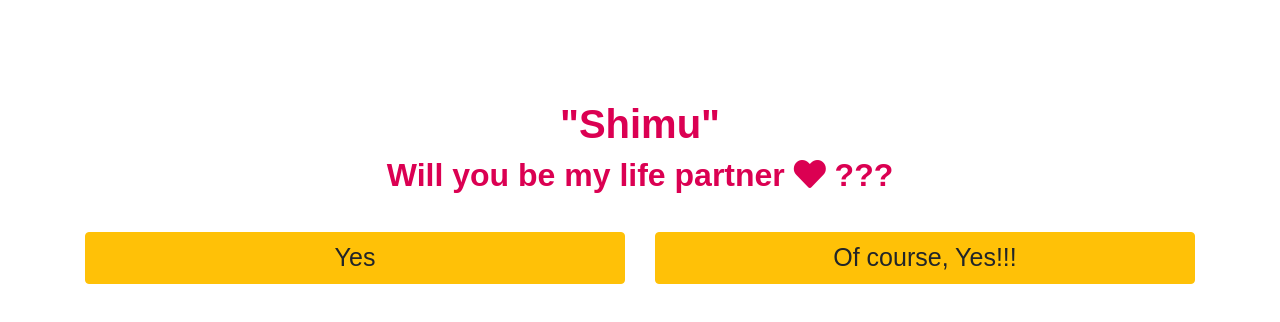
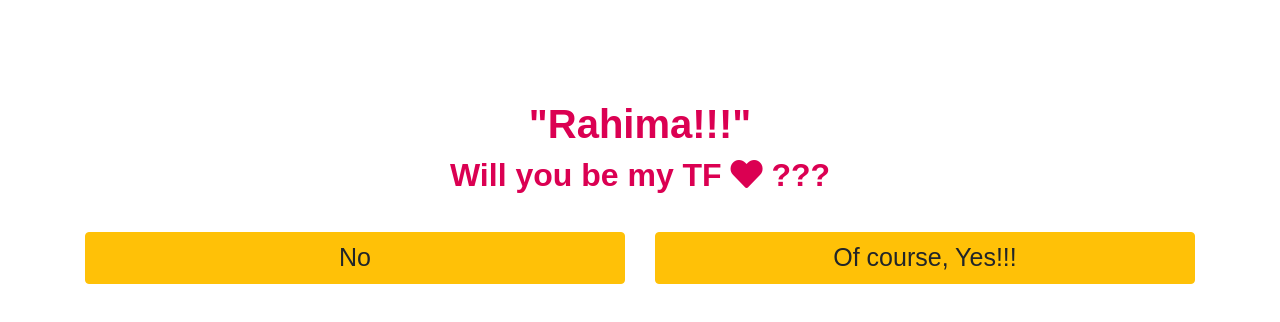
Before and after one commit to abutaherpro/propose, a plain HTML site: page index.html in a window 1280 px wide. Drawn offline with nearby package versions, Linux system fonts and the light colour scheme.

Commit message:
Update index.html
change

```diff
--- a/index.html
+++ b/index.html
@@ -34,13 +34,13 @@
       <div class="container">
           <div class="row">
               <div class="col text-center">
-                 <h1>"Shimu"</h1>
-                  <h2 class="display-5">Will you be my life partner <i class="fa fa-heart"></i> ???</h2>
+                 <h1>"Rahima!!!"</h1>
+                  <h2 class="display-5">Will you be my TF <i class="fa fa-heart"></i> ???</h2>
               </div>
               </div>
               <div class="row">
                   <div class="col-md-6">
-                      <a href="final.html" class="btn btn-warning btn-block">Yes</a>
+                      <a href="final.html" class="btn btn-warning btn-block">No</a>
                   </div>
                   <div class="col-md-6">
                       <a href="final.html" class="btn btn-warning btn-block">Of course, Yes!!!</a>
```
